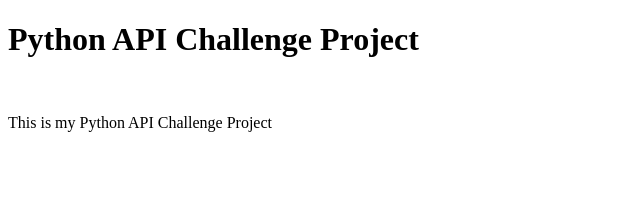
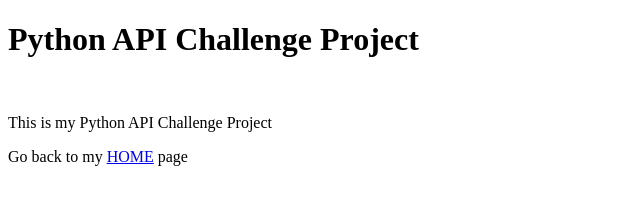
Before and after one commit to msfa12th/python-api-challenge, a plain HTML site: page index.html in a window 1280 px wide. Shown: the whole page, without its empty margins (0-640 px from the left). Drawn offline with Linux system fonts and the light colour scheme.

Commit message:
Update index.html
add link back to home page

```diff
--- a/index.html
+++ b/index.html
@@ -10,6 +10,7 @@
   <br>
 
   <p>This is my Python API Challenge Project</p>
+  <p>Go back to my <a href="https://msfa12th.github.io/">HOME</a> page</p>
 </body>
 
 </html>
```
